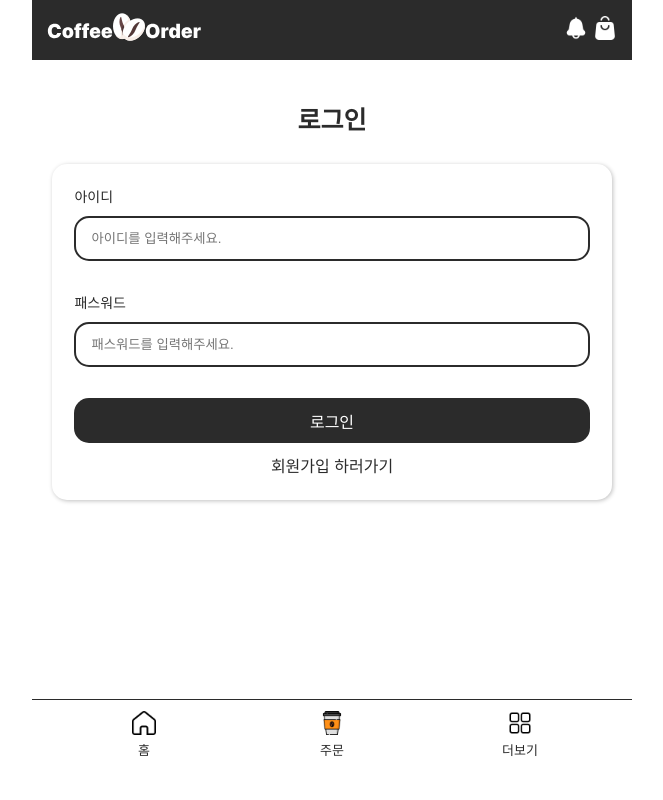
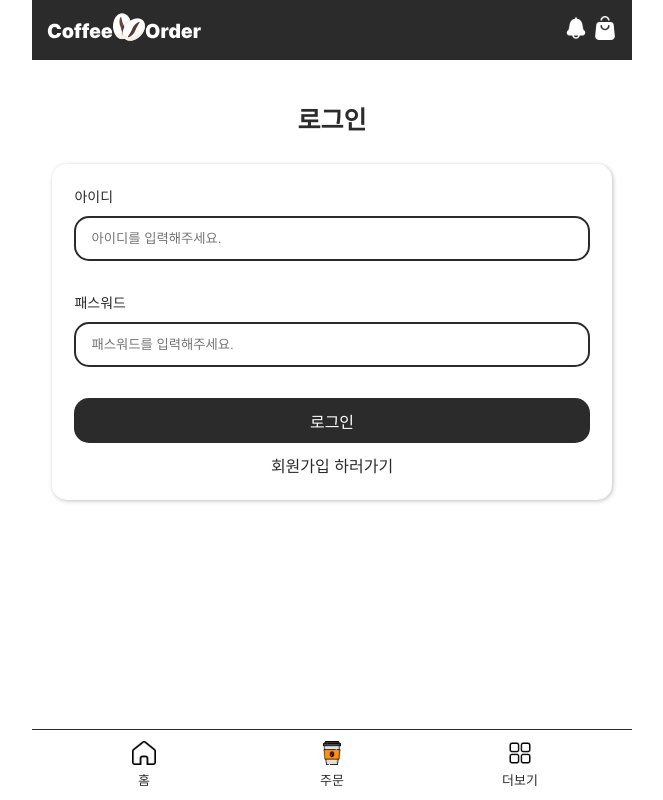
Before and after one commit to seongjongju/CoffeeOrder-app-front, a Next.js app: page /login in a window 1280 px wide. Shown: the whole page, without its empty margins (308-971 px from the left). Built offline with nearby package versions, Linux system fonts and the light colour scheme.

Commit message:
네비게이션 바 높이 수정

```diff
--- a/shared/components/Navigation/Navigation.module.css
+++ b/shared/components/Navigation/Navigation.module.css
@@ -8,8 +8,8 @@
 }
 
 .navigation_nav {
-    height: 100px;
-    padding: 0 3% 30px;
+    height: 70px;
+    padding: 0 3%;
     box-sizing: border-box;
     background: #fff;
     display: flex;
```
